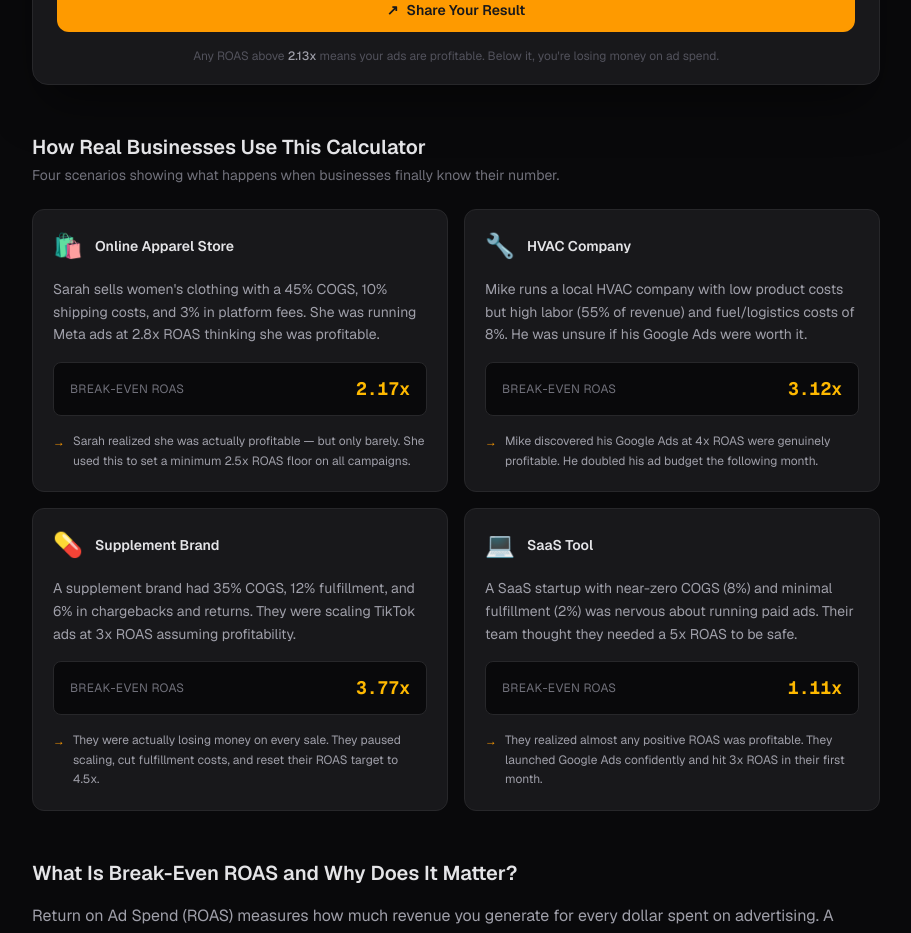
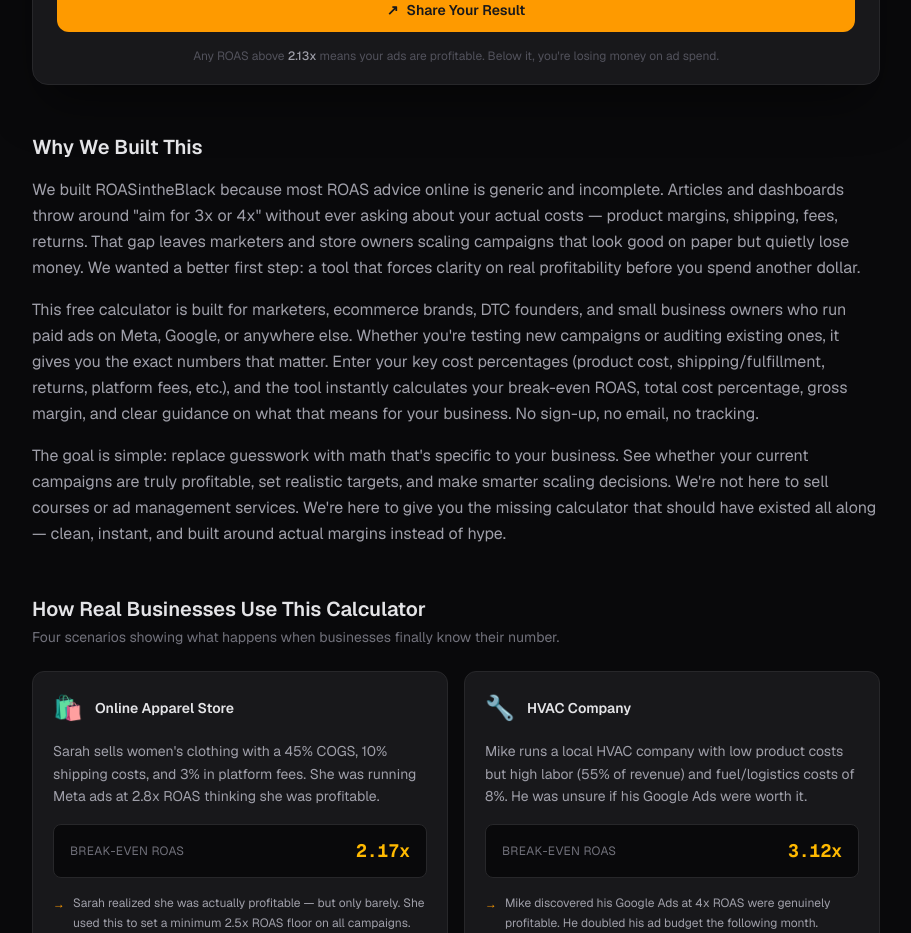
Before and after one commit to susthenewcomer45-arch/roasintheblack, a Next.js app: page / in a window 1280 px wide. Shown: the part 960-1893 px from the top of the page, without its empty margins (184-1095 px from the left). Built offline with nearby package versions, Linux system fonts and the light colour scheme.

Commit message:
Add Why We Built This section to homepage for content depth

```diff
--- a/src/app/page.tsx
+++ b/src/app/page.tsx
@@ -25,6 +25,41 @@ export default function HomePage() {
       </section>
 
       <ROASCalculator />
+
+      <section className="space-y-4">
+        <h2 className="text-xl font-semibold text-zinc-200">
+          Why We Built This
+        </h2>
+        <p className="text-zinc-400 text-base leading-relaxed">
+          We built ROASintheBlack because most ROAS advice online is generic
+          and incomplete. Articles and dashboards throw around &quot;aim for 3x
+          or 4x&quot; without ever asking about your actual costs — product
+          margins, shipping, fees, returns. That gap leaves marketers and
+          store owners scaling campaigns that look good on paper but quietly
+          lose money. We wanted a better first step: a tool that forces
+          clarity on real profitability before you spend another dollar.
+        </p>
+        <p className="text-zinc-400 text-base leading-relaxed">
+          This free calculator is built for marketers, ecommerce brands, DTC
+          founders, and small business owners who run paid ads on Meta,
+          Google, or anywhere else. Whether you&apos;re testing new campaigns or
+          auditing existing ones, it gives you the exact numbers that matter.
+          Enter your key cost percentages (product cost, shipping/fulfillment,
+          returns, platform fees, etc.), and the tool instantly calculates
+          your break-even ROAS, total cost percentage, gross margin, and
+          clear guidance on what that means for your business. No sign-up, no
+          email, no tracking.
+        </p>
+        <p className="text-zinc-400 text-base leading-relaxed">
+          The goal is simple: replace guesswork with math that&apos;s specific
+          to your business. See whether your current campaigns are truly
+          profitable, set realistic targets, and make smarter scaling
+          decisions. We&apos;re not here to sell courses or ad management
+          services. We&apos;re here to give you the missing calculator that
+          should have existed all along — clean, instant, and built around
+          actual margins instead of hype.
+        </p>
+      </section>
 
       <section className="space-y-6">
         <div className="space-y-1">
```
